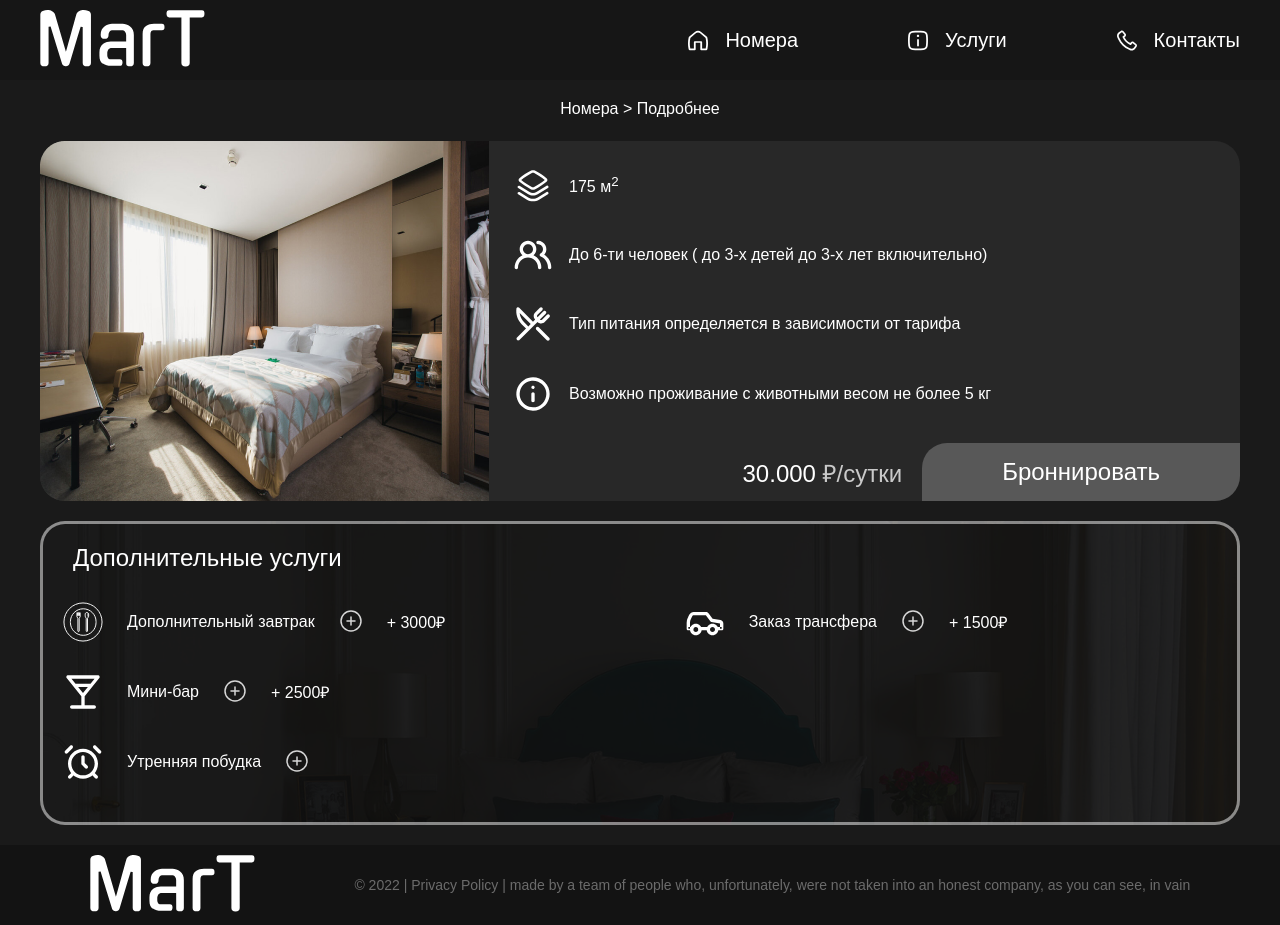
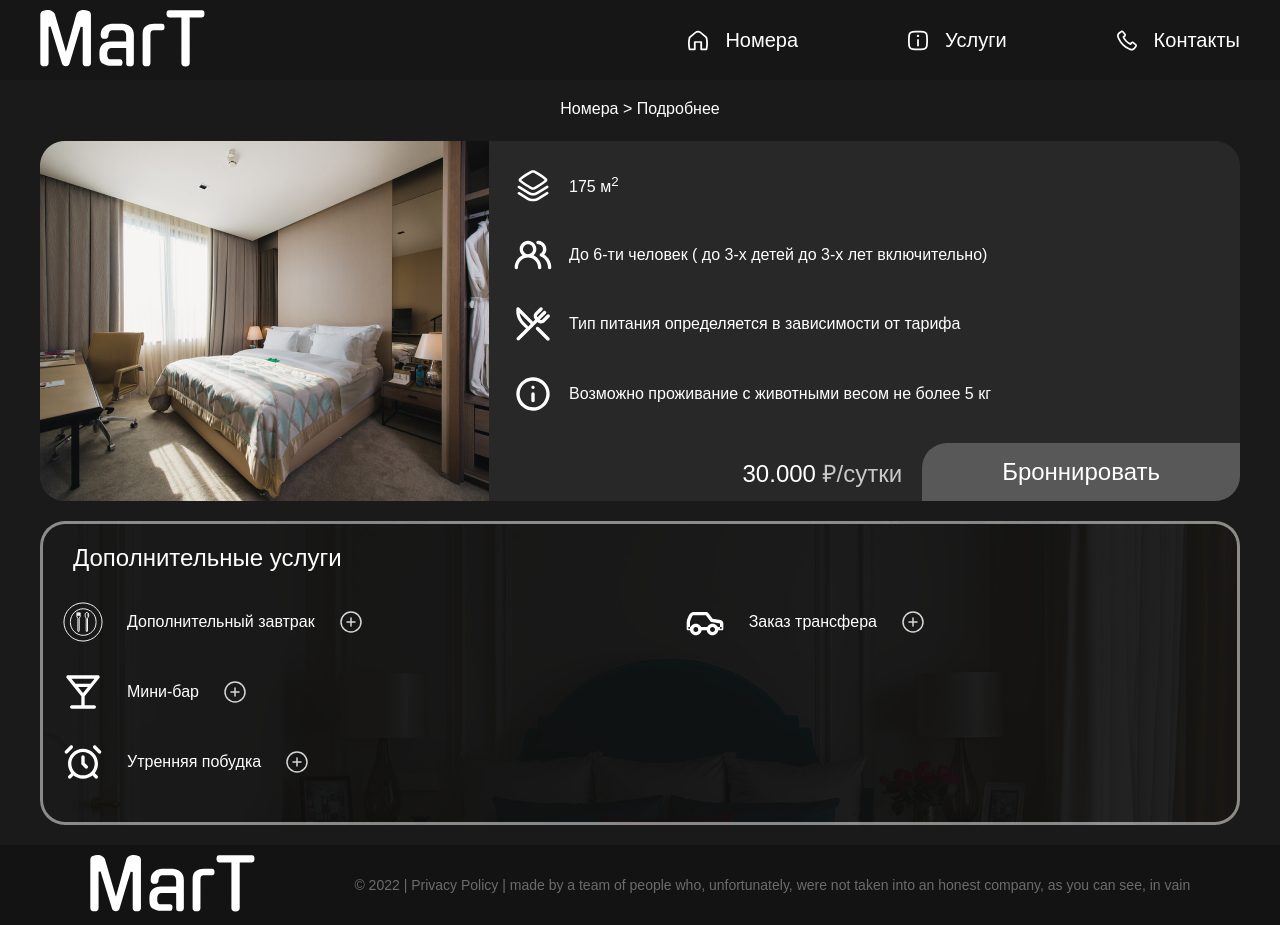
Before and after one commit to TEGGIT/MarT, a React (Create React App) app: page /info-page in a window 1280 px wide. Built offline with nearby package versions, Linux system fonts and the light colour scheme; a web font is replaced by a local one.

Commit message:
Bug fixes

```diff
--- a/src/components/Contact/Contact.jsx
+++ b/src/components/Contact/Contact.jsx
@@ -22,19 +22,19 @@ const Contact = () => {
         <main className={classes.contact_info} style={{backgroundImage: `url(${BackImg})`}}>
           <div className={classes.wrapper}>
             <div className={classes.contact_info__contact}>
-              <img className={classes.contact_info__img} src={iconP}/>
+              <img src={iconP} alt={''}/>
               <p>89001373398 | 89287562664</p>
             </div>
             <div className={classes.contact_info__contact}>
-              <img className={classes.contact_info__img} src={iconM}/>
+              <img src={iconM} alt={''}/>
               <p>ymenya.netprav32@gmail.com</p>
             </div>
             <div className={classes.contact_info__contact}>
-              <img className={classes.contact_info__img} src={iconG}/>
+              <img src={iconG} alt={''}/>
               <p>Братский пер., 44 Ростов-на-Дону, Ростовская обл</p>
             </div>
             <div className={classes.contact_info__contact}>
-              <img className={classes.contact_info__img} src={iconT}/>
+              <img src={iconT} alt={''}/>
               <p>Прием гостей с 6:00-22:30</p>
             </div>
           </div>
--- a/src/components/InfoPage/InfoPage.jsx
+++ b/src/components/InfoPage/InfoPage.jsx
@@ -20,22 +20,19 @@ import catalog from "../../mockdata/CatalogData";
 import Tick from '../../assets/Tick.svg'
 
 
-
 const InfoPage = () => {
   const [openModal, setOpenModal] = useState(false)
-  const [showTick, setShowTick] = useState(false)
+  const [showTick, setShowTick] = useState('')
 
-  let content = <img src={Add} alt={''}/>
-  if (showTick) {
-    content = (
-        <>
-          <img src={Tick} alt={''}/>
-        </>
-    )
+  const isSelected = (e) => {
+    if (!showTick) {
+      e.target.src = Tick
+      setShowTick(e.target.alt)
+    } else {
+      e.target.src = Add
+      setShowTick('')
+    }
   }
-
-  const location = useLocation();
-  const numbers = catalog.find((numbers) => `#${numbers.id}` === location.hash);
 
 
   return (
@@ -86,29 +83,33 @@ const InfoPage = () => {
                 <div className={classes.container__options__block}>
                   <img src={CookwareSet} alt={''}/>
                   <span>Дополнительный завтрак</span>
-                  <button className={classes.container__options__block_btn}
-                          onClick={() => setShowTick(!showTick)}>{content}</button>
-                  <span>+ 3000₽</span>
+                  <img className={classes.add_btn} src={Add} alt='Breakfast' onClick={(e) => isSelected(e)}/>
+                  <span className={
+                    showTick === 'Breakfast'
+                        ? classes.container__options__block_green
+                        : classes.container__options__block_hidden}>+ 3000₽</span>
                 </div>
                 <div className={classes.container__options__block}>
-                  <img src={Mocktail} alt={''}/>
+                  <img src={Mocktail} alt=''/>
                   <span>Мини-бар</span>
-                  <button className={classes.container__options__block_btn}
-                          onClick={() => setShowTick(!showTick)}>{content}</button>
-                  <span>+ 2500₽</span>
+                  <img src={Add} alt='Bar' onClick={(e) => isSelected(e)}/>
+                  <span className={
+                    showTick === 'Bar'
+                        ? classes.container__options__block_green
+                        : classes.container__options__block_hidden}>+ 2500₽</span>
                 </div>
                 <div className={classes.container__options__block}>
                   <img src={Clock} alt={''}/>
                   <span>Утренняя побудка</span>
-                  <button className={classes.container__options__block_btn}
-                          onClick={() => setShowTick(!showTick)}>{content}</button>
+                  <img src={Add} alt='Morning' onClick={(e) => isSelected(e)}/>
                 </div>
                 <div className={classes.container__options__block}>
                   <img src={Car} alt={''}/>
                   <span>Заказ трансфера</span>
-                  <button className={classes.container__options__block_btn}
-                          onClick={() => setShowTick(!showTick)}>{content}</button>
-                  <span>+ 1500₽</span>
+                  <img src={Add} alt='Transfer' onClick={(e) => isSelected(e)}/>
+                  <span className={showTick === 'Transfer'
+                      ? classes.container__options__block_green
+                      : classes.container__options__block_hidden}>+ 1500₽</span>
                 </div>
               </div>
             </div>
--- a/src/components/InfoPage/InfoPage.module.scss
+++ b/src/components/InfoPage/InfoPage.module.scss
@@ -115,15 +115,16 @@
       flex-wrap: wrap;
       max-height: 300px;
       gap: 24px;
+      cursor: default;
 
-      &_btn {
-        background: none;
-        border: none;
+      &_green {
+        color: green;
       }
 
-      &_btn:focus {
-        outline: none;
+      &_hidden {
+        opacity: 0;
       }
+
     }
   }
 }
```
